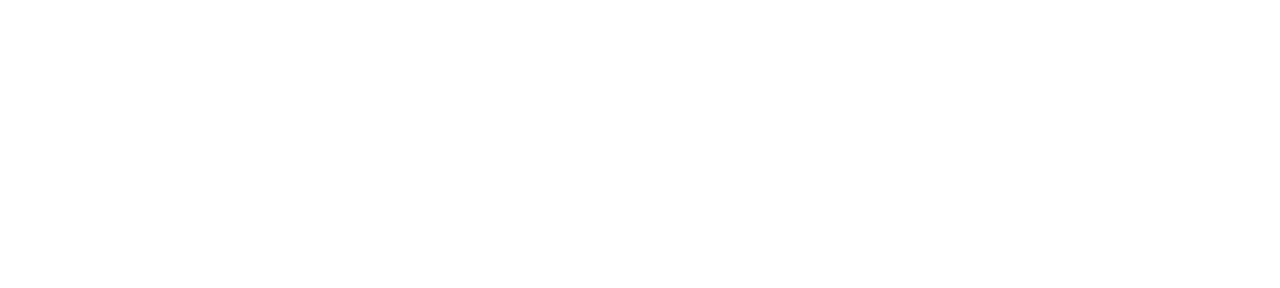
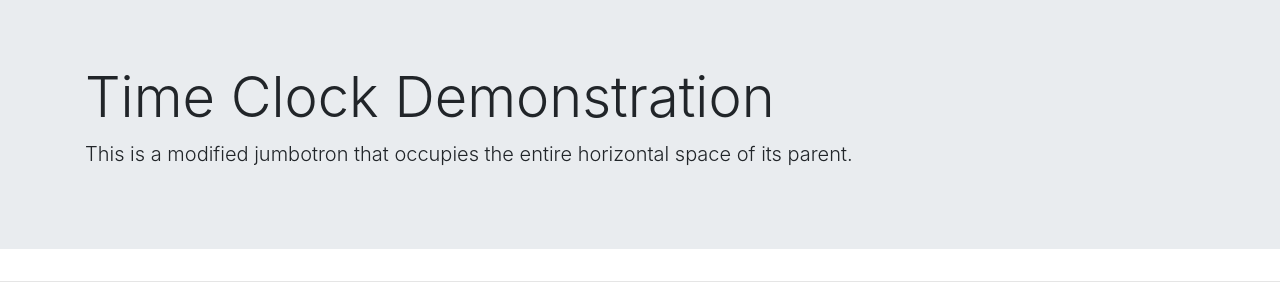
Before and after one commit to jwilly117/Time-Clock, a plain HTML site: page index.html in a window 1280 px wide. Drawn offline with nearby package versions, Linux system fonts and the light colour scheme.

Commit message:
Minor Structural changes

```diff
--- a/index.html
+++ b/index.html
@@ -21,7 +21,15 @@
 </head>
 <body>
 
+    <div class="jumbotron jumbotron-fluid">
+        <div class="container">
+          <h1 class="display-4"> Time Clock Demonstration </h1>
+          <p class="lead">This is a modified jumbotron that occupies the entire horizontal space of its parent.</p>
+        </div>
+      </div>
+      <hr>
 
+      <!--  -->
 
 
 
```
